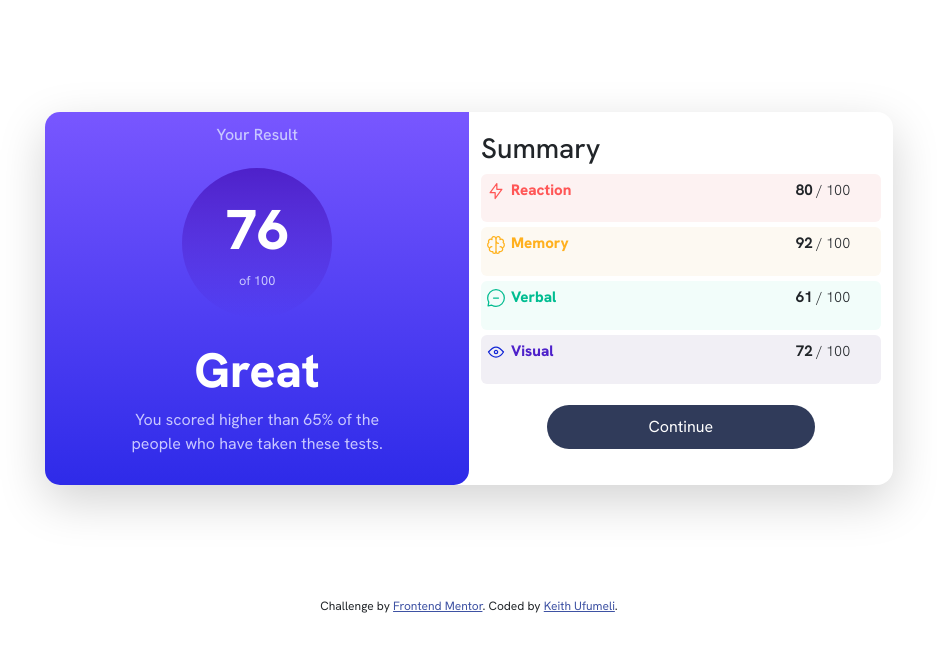
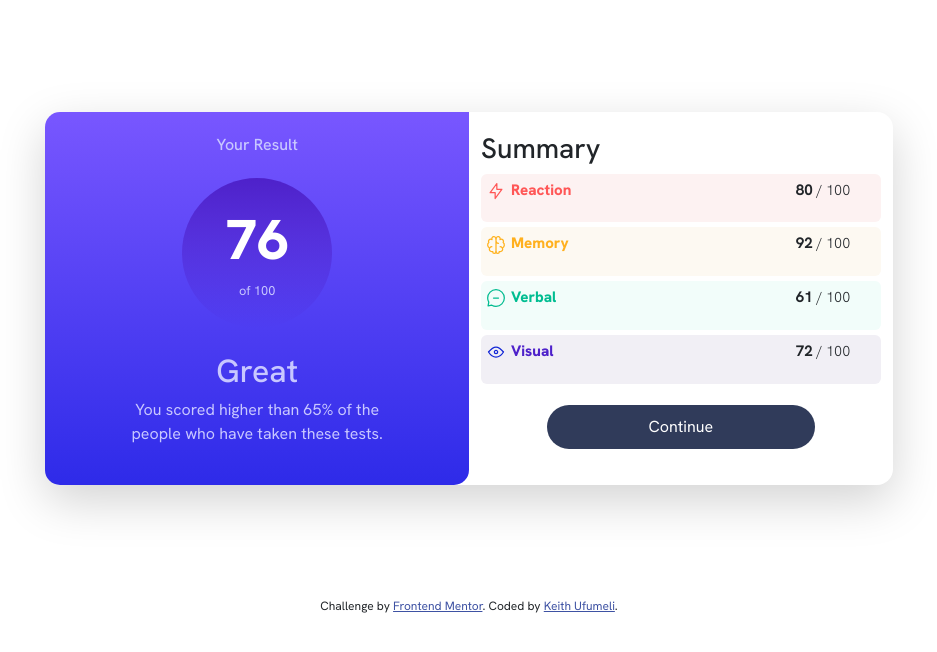
Before and after one commit to keith-ufumeli/results-summary-component, a plain HTML site: page index.html in a window 1280 px wide. Shown: the whole page, without its empty margins (171-1108 px from the left). Drawn offline with nearby package versions, Linux system fonts and the light colour scheme.

Commit message:
Update style.css

```diff
--- a/css/style.css
+++ b/css/style.css
@@ -75,7 +75,7 @@ p{
     justify-items: center;
 }
 
-.result-card .large-text, .result-card h2{
+.result-card .large-text {
     color: var(--white);
     font-size: 3em;
     font-weight: var(--bold-800);
```
